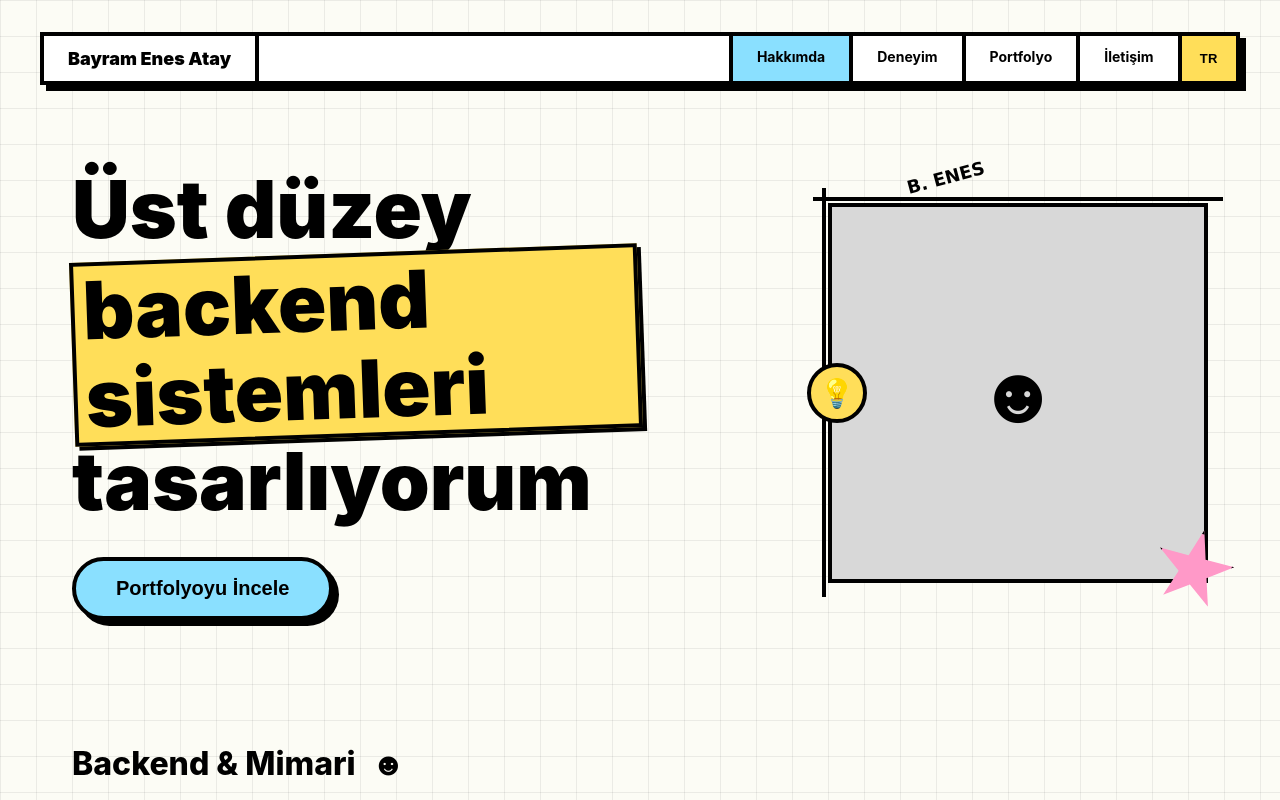
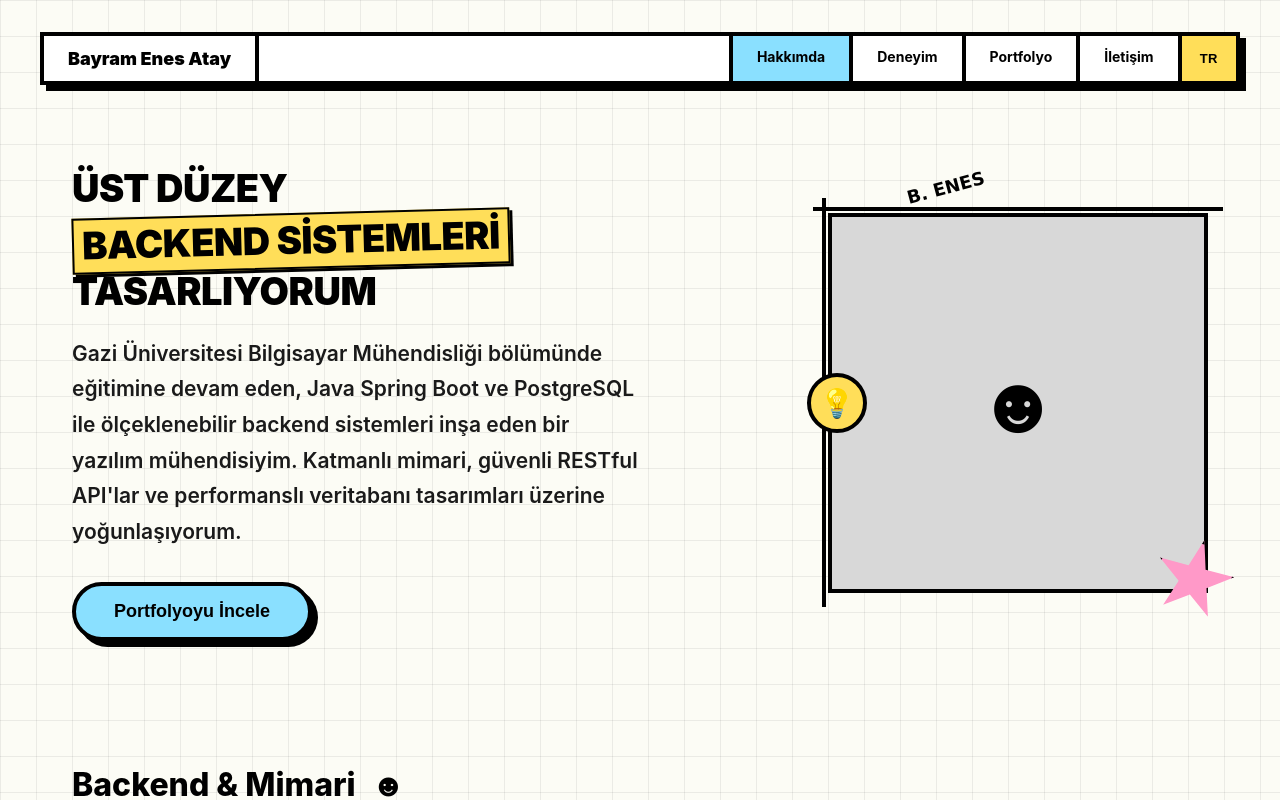
Before and after one commit to BayramEnesAtay/PortfolioProject, a React (Vite) app in the folder frontend/: page / in a window 1280 px wide. Shown: the top 800 px of the page. Built offline with nearby package versions, Linux system fonts and the light colour scheme.

Commit message:
Update about(hero) section

```diff
--- a/frontend/src/App.jsx
+++ b/frontend/src/App.jsx
@@ -44,7 +44,7 @@ function AppContent() {
   return (
     <>
       <GlobalStyles />
-      <PixelCursorTrail colors={['#000000', '#ffde59']} />
+      <PixelCursorTrail colors={['#00f59b', '#ff4d4d']} />
       <Navbar />
       <RouteTransitionWatcher />
 
--- a/frontend/src/components/Hero/Hero.jsx
+++ b/frontend/src/components/Hero/Hero.jsx
@@ -1,11 +1,23 @@
 import { useNavigate } from 'react-router-dom';
 import { useLanguage } from '../../context/LanguageContext';
-import { HeroContainer, LeftColumn, Title, Highlight, CTAButton, RightColumn, Frame, FrameDecoration, BulbIcon, StarIcon } from './Hero.styles';
+import {
+  HeroContainer,
+  LeftColumn,
+  Title,
+  Highlight,
+  BioText,
+  CTAButton,
+  RightColumn,
+  Frame,
+  FrameDecoration,
+  BulbIcon,
+  StarIcon
+} from './Hero.styles';
 
 const Hero = () => {
   const navigate = useNavigate();
   const { t } = useLanguage();
-// deneme
+
   return (
     <HeroContainer id="home">
       <LeftColumn>
@@ -13,6 +25,12 @@ const Hero = () => {
           {t.hero.titlePart1} <br />
           <Highlight>{t.hero.titleHighlight}</Highlight> {t.hero.titlePart2}
         </Title>
+
+        {/* Kısa Tanıtım / Biyografi Metni */}
+        <BioText>
+          {t.hero.bio}
+        </BioText>
+
         <CTAButton onClick={() => navigate('/portfolio')}>
           {t.hero.seePortfolio}
         </CTAButton>
--- a/frontend/src/components/Hero/Hero.styles.js
+++ b/frontend/src/components/Hero/Hero.styles.js
@@ -23,31 +23,50 @@ export const LeftColumn = styled.div`
 `;
 
 export const Title = styled.h1`
-  font-size: 80px;
+  font-size: 38px;
   font-weight: 900;
-  line-height: 1.1;
-  margin-bottom: var(--spacing-lg);
+  line-height: 1.25;
+  margin-bottom: 20px;
+  text-transform: uppercase;
+  letter-spacing: -0.5px;
+  color: #000;
 
   @media (max-width: 768px) {
-    font-size: 48px;
+    font-size: 28px;
   }
 `;
 
 export const Highlight = styled.span`
   background-color: var(--bg-accent-yellow);
-  padding: 0 8px;
+  padding: 2px 8px;
   display: inline-block;
-  transform: rotate(-2deg);
-  border: var(--border-main);
-  box-shadow: 4px 4px 0px 0px #000;
+  transform: rotate(-1.5deg);
+  border: 2px solid #000;
+  box-shadow: 3px 3px 0px 0px #000;
+`;
+
+export const BioText = styled.p`
+  font-size: 21px;
+  line-height: 1.7;
+  color: #1a1a1a;
+  font-weight: 600;
+  max-width: 600px;
+  margin-bottom: 32px;
+
+  @media (max-width: 900px) {
+    margin-left: auto;
+    margin-right: auto;
+    font-size: 17px;
+    line-height: 1.65;
+  }
 `;
 
 export const CTAButton = styled.button`
   background-color: var(--bg-accent-blue);
   color: #000;
-  font-size: 20px;
-  font-weight: 800;
-  padding: 16px 40px;
+  font-size: 18px;
+  font-weight: 900;
+  padding: 15px 38px;
   border: var(--border-main);
   border-radius: 50px;
   cursor: pointer;
@@ -57,10 +76,11 @@ export const CTAButton = styled.button`
   &:hover {
     transform: translate(-2px, -2px);
     box-shadow: var(--box-shadow-hover);
+    background-color: var(--bg-accent-yellow);
   }
 
   &:active {
-    transform: translate(6px, 6px);
+    transform: translate(4px, 4px);
     box-shadow: var(--box-shadow-active);
   }
 `;
--- a/frontend/src/components/ui/pixel-trail.jsx
+++ b/frontend/src/components/ui/pixel-trail.jsx
@@ -8,7 +8,7 @@ export const PixelCursorTrail = ({
   fadeSpeed = 0.028,
   maxParticles = 22,
   minDistance = 15,
-  colors = ['#000000', '#ffde59']
+  colors = ['#00f59b', '#ff4d4d']
 }) => {
   const canvasRef = useRef(null);
   const lastPosRef = useRef({ x: 0, y: 0 });
--- a/frontend/src/data/translations.js
+++ b/frontend/src/data/translations.js
@@ -11,6 +11,7 @@ export const translations = {
       titlePart1: "Üst düzey",
       titleHighlight: "backend sistemleri",
       titlePart2: "tasarlıyorum",
+      bio: "Gazi Üniversitesi Bilgisayar Mühendisliği bölümünde eğitimine devam eden, Java Spring Boot ve PostgreSQL ile ölçeklenebilir backend sistemleri inşa eden bir yazılım mühendisiyim. Katmanlı mimari, güvenli RESTful API'lar ve performanslı veritabanı tasarımları üzerine yoğunlaşıyorum.",
       seePortfolio: "Portfolyoyu İncele",
       badge: "B. ENES"
     },
@@ -90,6 +91,7 @@ export const translations = {
       ]
     },
     contact: {
+      statusBadge: "Backend & Mimari Rolleri İçin Uygun",
       title: "Mimarini Birlikte İnşa Edelim",
       description: "Performanslı, güvenli ve ölçeklenebilir backend sistemleri, RESTful API mimarileri veya veritabanı modellemesi için doğrudan mesaj bırakabilirsiniz.",
       pillResponse: "Yanıt Süresi: < 24 Saat",
@@ -142,6 +144,7 @@ export const translations = {
       titlePart1: "I design",
       titleHighlight: "top notch backends",
       titlePart2: "",
+      bio: "Computer Engineering student at Gazi University and a software engineer building scalable backend systems with Java Spring Boot and PostgreSQL. Focusing on layered architecture, secure RESTful APIs, and high-performance database design.",
       seePortfolio: "See Portfolio",
       badge: "B. ENES"
     },
```
